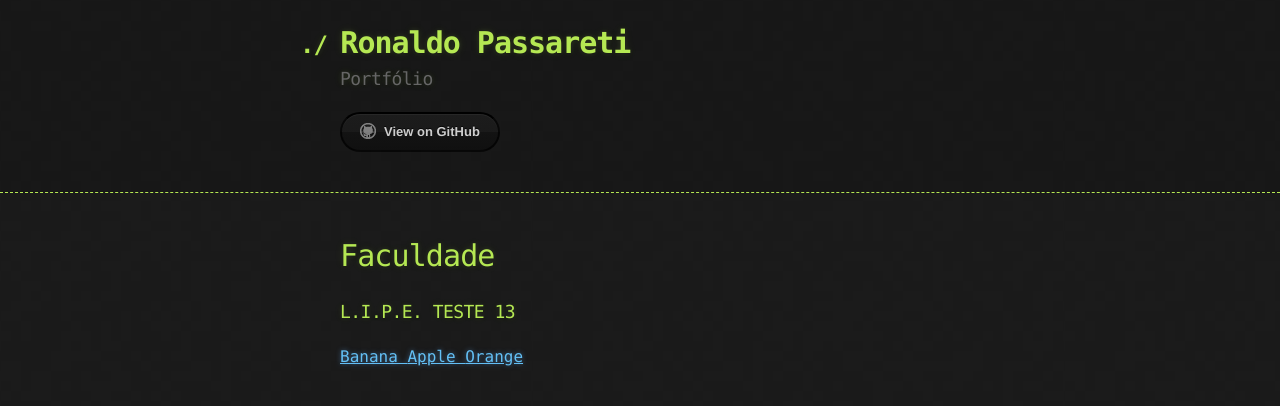
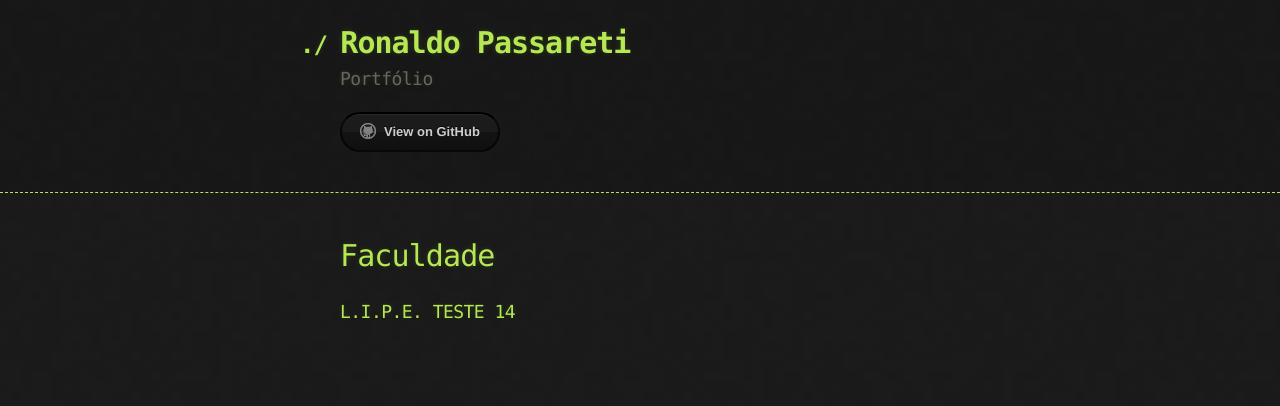
Before and after one commit to rpassareti/rpassareti.github.io, a Jekyll site: the page built from projetos.md, in a window 1280 px wide. Shown: the top 406 px of the page. Built offline with Jekyll 4.4.1, drawn with Linux system fonts in a browser that asks for light colours; our own code applies the rules of GitHub Pages for plain Markdown files.

Commit message:
Update projetos.md

```diff
--- a/projetos.md
+++ b/projetos.md
@@ -1,6 +1,6 @@
 # [](#header-1)Faculdade
 
-### [](#header-3)L.I.P.E. TESTE 13
+### [](#header-3)L.I.P.E. TESTE 14
 
 
 <html>
@@ -8,34 +8,20 @@
         <link rel="stylesheet" href="css/blueimp-gallery.min.css"><!-- Stylesheet -->
     </head>
     <body>
-        <div id="links">
-            <a href="Imgs/LipePhoto/lipe1.png" title="Banana">
-            Banana
-            </a>
-            <a href="Imgs/LipePhoto/lipe2.png" title="Apple">
-            Apple
-            </a>
-            <a href="Imgs/LipePhoto/lipe3.png" title="Orange">
-            Orange
-            </a>
-        </div>
         <div id="blueimp-image-carousel" class="blueimp-gallery blueimp-gallery-carousel">
             <div class="slides"></div>
-            <h3 class="title"></h3>
+            <h3 class="title">Fotos</h3>
             <a class="prev">‹</a>
             <a class="next">›</a>
             <a class="play-pause"></a>
         </div>
         <script>
-            blueimp.Gallery(
-                document.getElementById('links').getElementsByTagName('a'),
-                {
-                    container: '#blueimp-gallery-carousel',
-                    carousel: true
-                }
-            );
+            var gallery = blueimp.Gallery([
+                'Imgs/LipePhoto/lipe1.png',
+                'Imgs/LipePhoto/lipe2.png',
+                'Imgs/LipePhoto/lipe3.png'
+            ]);
         </script>
-
         <script src="js/blueimp-gallery.min.js"></script>
 
     </body>
```
